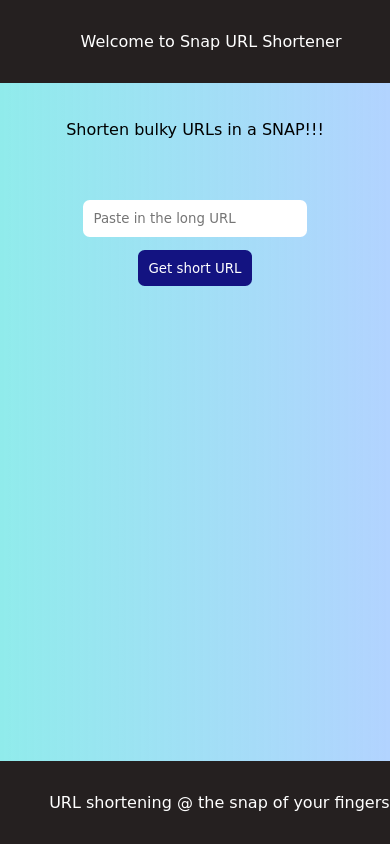
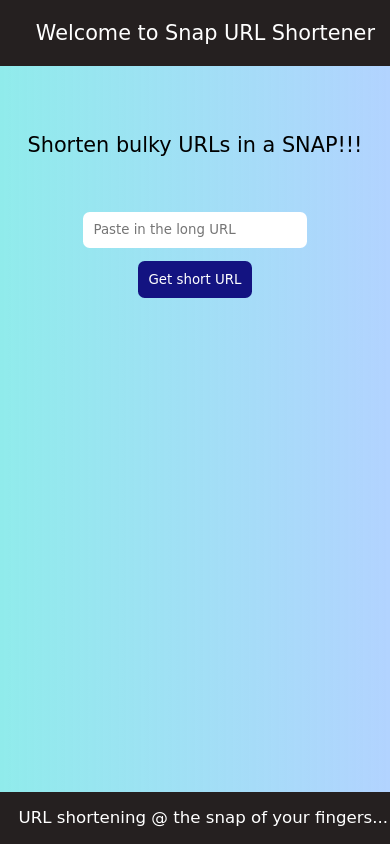
Before and after one commit to thevetdoctor/shortz, a website: page ui/index.html in a window 390 px wide. Drawn offline with Linux system fonts and the light colour scheme.

Commit message:
update styling for mobile devices & baseUrl from localhost

```diff
--- a/ui/app.js
+++ b/ui/app.js
@@ -3,7 +3,9 @@ const actionButton = document.getElementById('btn');
 const display = document.getElementById('display');
 const copyBtn = document.getElementById('copy-btn');
 
-const apiUrl = 'http://localhost:4000';
+// const apiUrl = 'http://localhost:4000';
+const apiUrl = `${window.location.protocol}//${window.location.host}`;
+// console.log(apiUrl);
 
 urlInput.addEventListener('keydown', (e) => {
     urlInput.classList.remove('red');
--- a/ui/style.css
+++ b/ui/style.css
@@ -89,3 +89,18 @@ a {
 #copy-btn {
     display: none;
 }
+
+@media screen and (max-width: 600px) {
+    body {
+        font-size: 1.3em;
+    }
+
+    .header, .top {
+        padding: 1em 0.5em;
+    }
+
+    .footer {
+        font-size: 0.8em;
+        padding: 1em 0.5em;
+    }
+}
```
